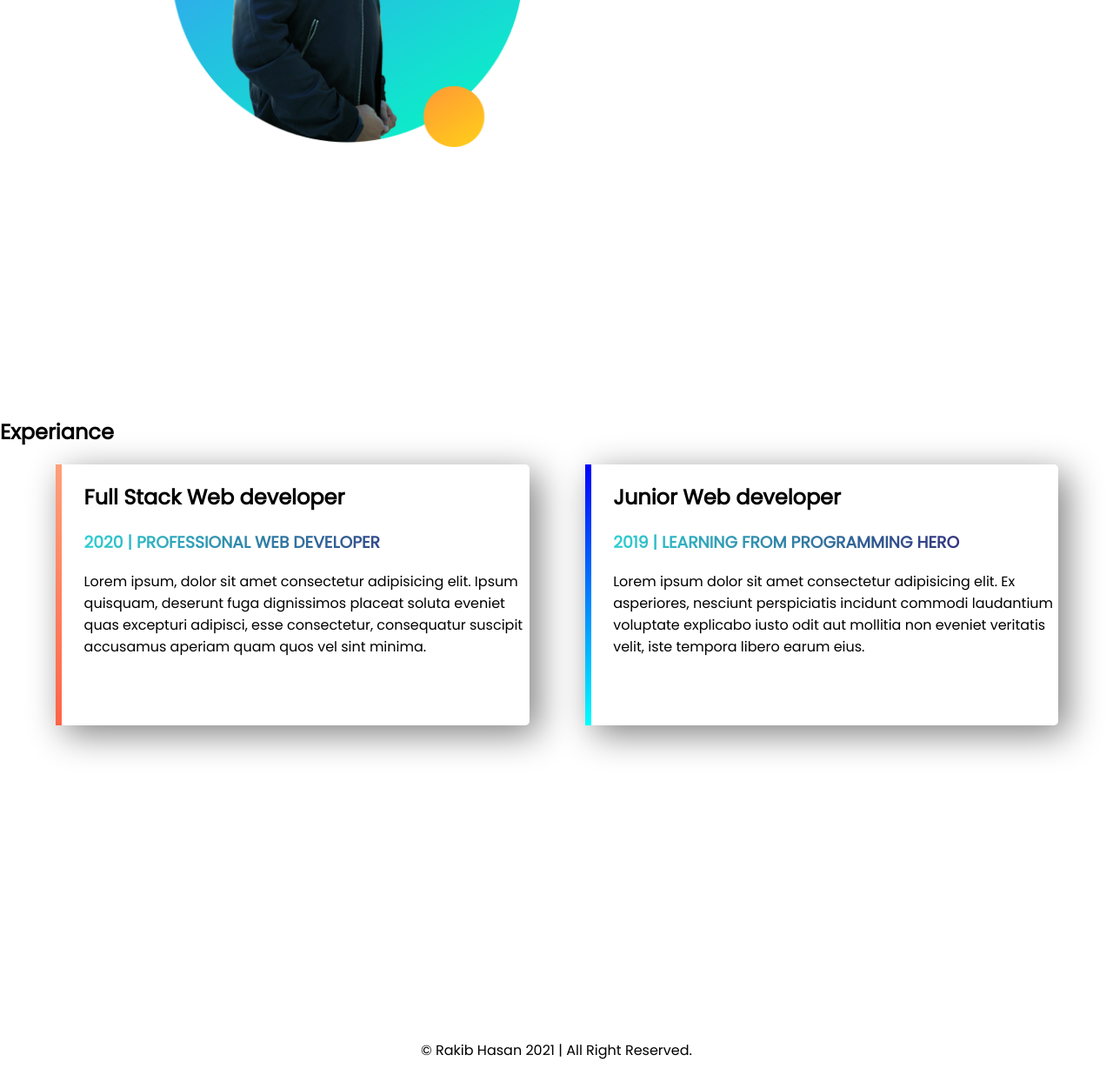
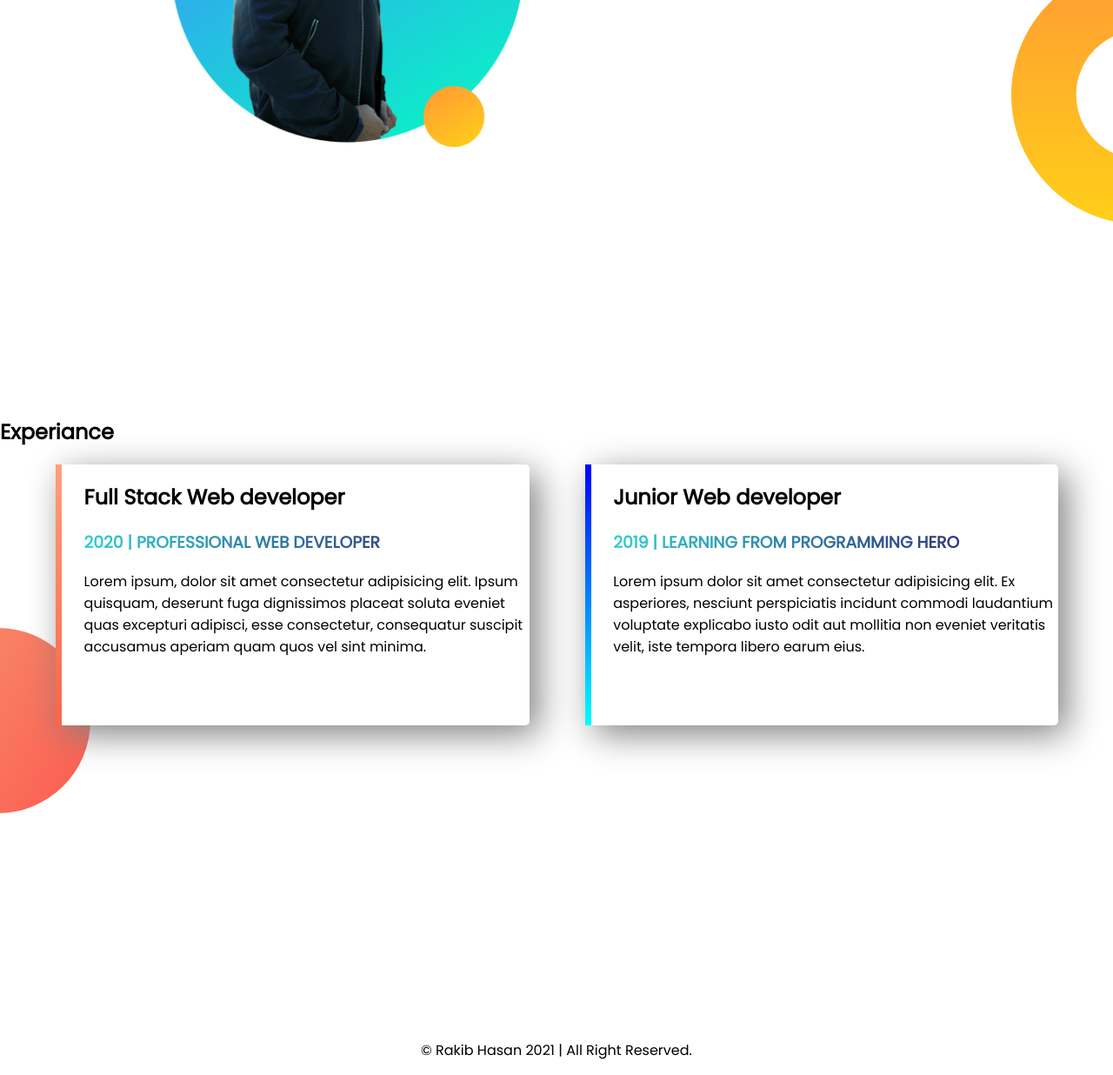
Before and after one commit to rakibdcn/Web-Portfolio, a plain HTML site: page index.html in a window 1280 px wide. Shown: the part 941-2177 px from the top of the page at 87% size. Drawn offline with Linux system fonts and the light colour scheme; the site is published under a folder, as on GitHub Pages, so addresses that start at the root find nothing.

Commit message:
final try

```diff
--- a/style.css
+++ b/style.css
@@ -22,7 +22,7 @@ h1{
   }
 
 .top-banner{
-    background-image: url("/images/top-banner.png");
+    background-image: url("images/top-banner.png");
     background-repeat: no-repeat;
 }
 
@@ -34,7 +34,7 @@ h1{
 }
 
 .dream-area{
-    background-image: url(/images/dream-bg.png);
+    background-image: url("images/dream-bg.png");
     background-repeat: no-repeat;
     background-position: right;
 }
@@ -68,7 +68,7 @@ section{
 }
 
 .experiance-area{
-    background-image: url(/images/exp-bg.png);
+    background-image: url("images/exp-bg.png");
     background-repeat: no-repeat;
     background-position: left;
 }
```
